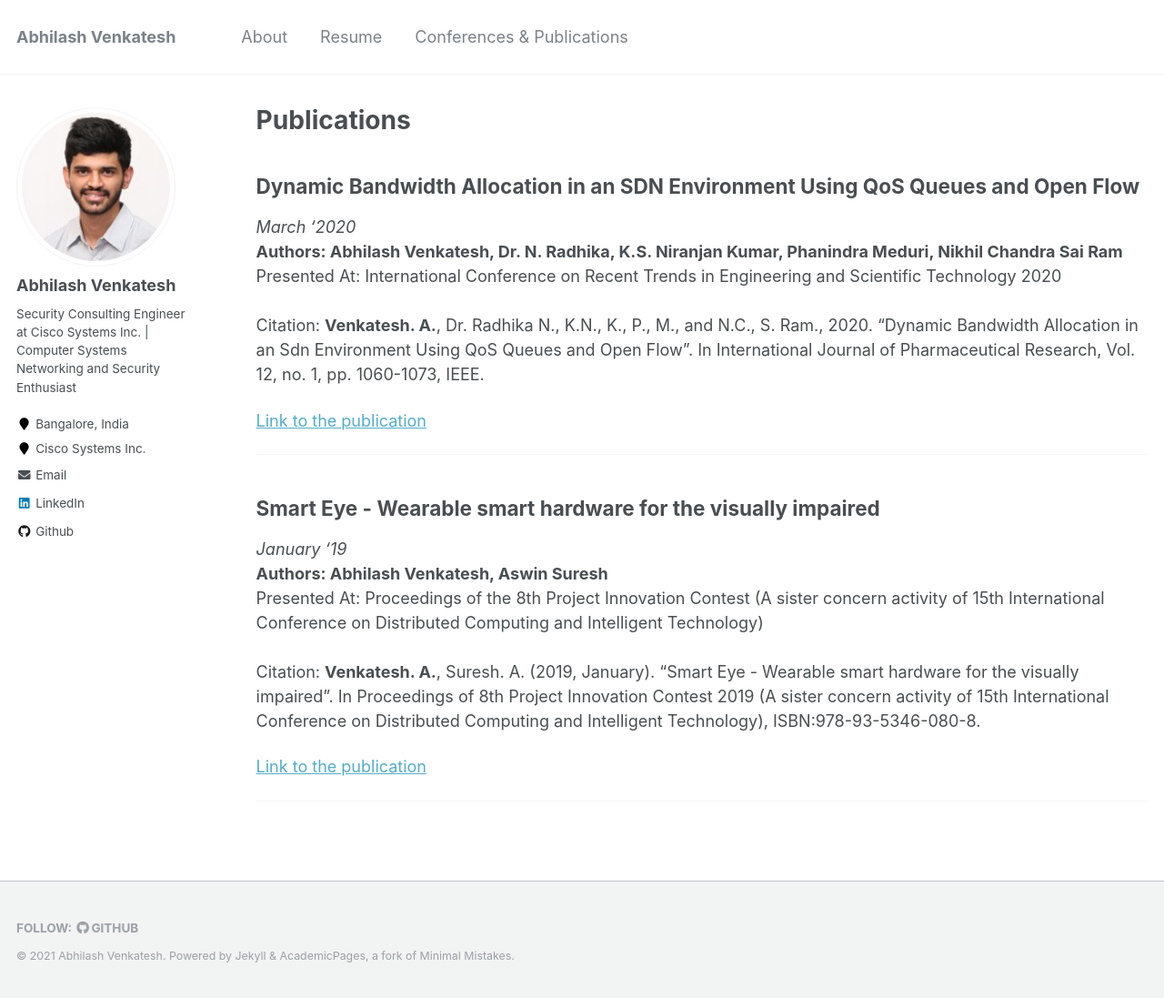
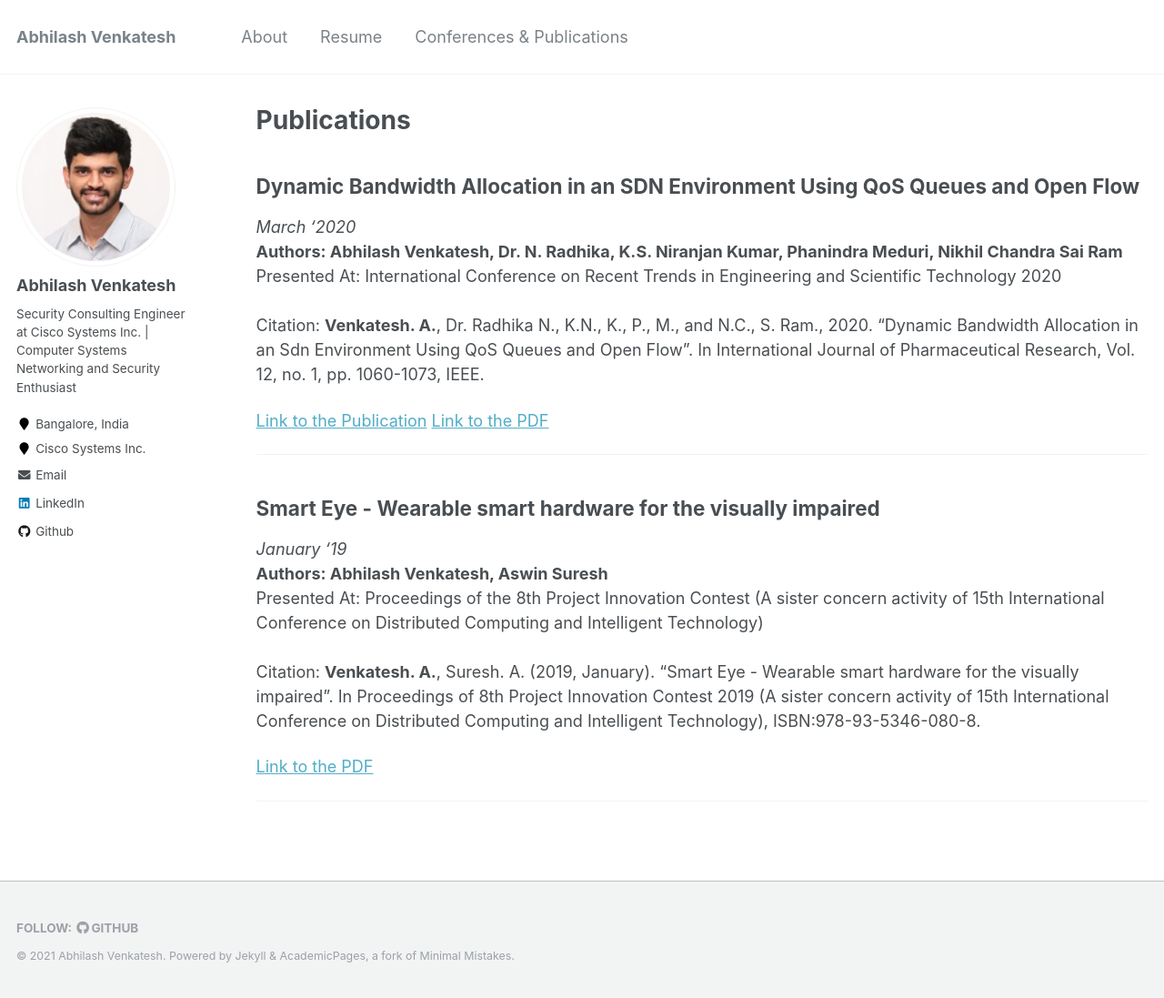
Before and after one commit to PankajPradeep/PankajPradeep.github.io, a Jekyll site: the page built from _pages/publications.md, in a window 1280 px wide and 1097 px high. Shown: the whole window at 91% size. Built offline with Jekyll 4.4.1, drawn with Linux system fonts in a browser that asks for light colours.

Commit message:
Update publications.md

```diff
--- a/_pages/publications.md
+++ b/_pages/publications.md
@@ -26,7 +26,7 @@ Presented At: International Conference on Recent Trends in Engineering and Scien
 <br>
 Citation: **Venkatesh. A.**, Dr. Radhika N., K.N., K., P., M., and N.C., S. Ram., 2020. “Dynamic Bandwidth Allocation in an Sdn Environment Using QoS Queues and Open Flow”. In International Journal of Pharmaceutical Research, Vol. 12, no. 1, pp. 1060-1073, IEEE.
 
-[Link to the publication](https://doi.org/10.31838/ijpr/2020.12.01.196)
+[Link to the Publication](https://doi.org/10.31838/ijpr/2020.12.01.196) [Link to the PDF](https://bit.ly/abhilash-sdn-paper-pdf)
 
 <hr>
 
@@ -41,6 +41,6 @@ Presented At: Proceedings of the 8th Project Innovation Contest (A sister concer
 <br>
 Citation: **Venkatesh. A.**, Suresh. A. (2019, January). "Smart Eye - Wearable smart hardware for the visually impaired". In Proceedings of 8th Project Innovation Contest 2019 (A sister concern activity of 15th International Conference on Distributed Computing and Intelligent Technology), ISBN:978-93-5346-080-8.
 
-[Link to the publication](http://abhilash-venkatesh.github.io/files/Smart_Eye.pdf)
+[Link to the PDF](http://abhilash-venkatesh.github.io/files/Smart_Eye.pdf)
 
 <hr>
```
